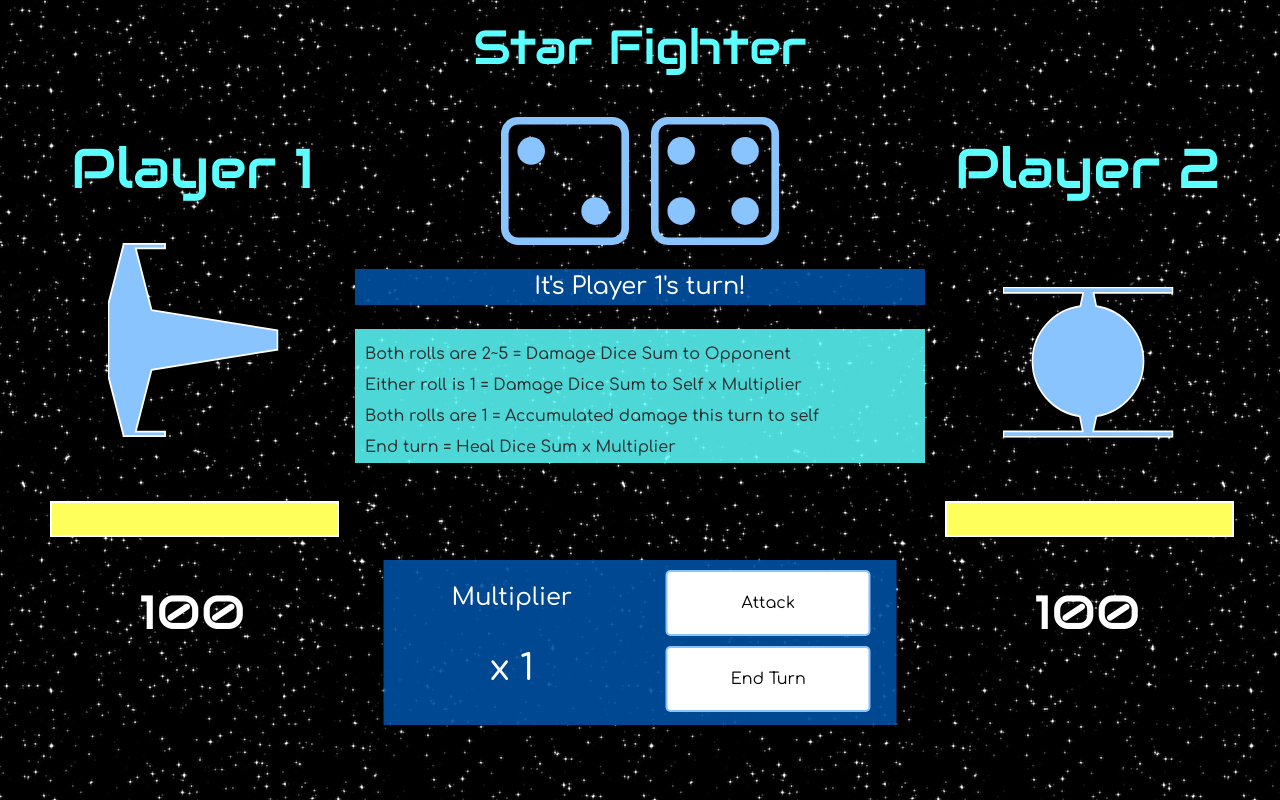
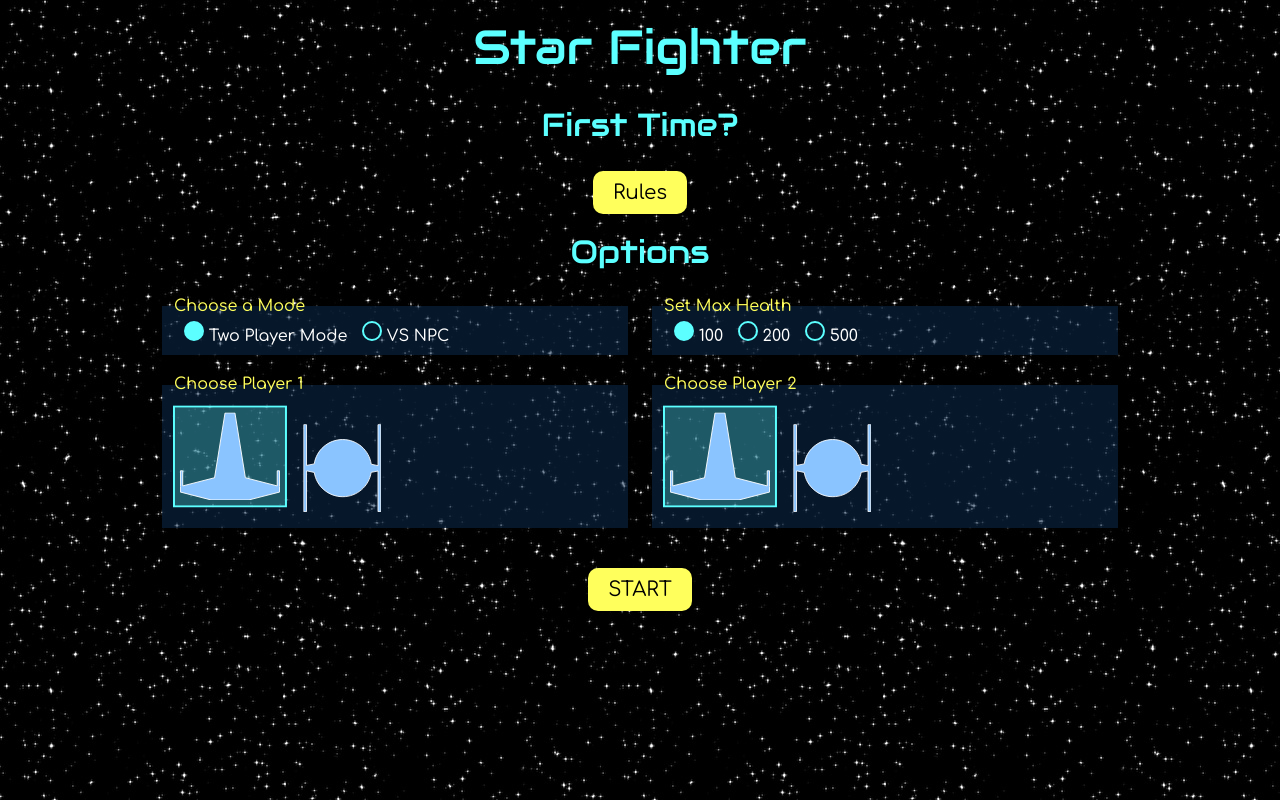
Before and after one commit to itsuki-hirano-12/github, a plain HTML site: page game/v1/index.html in a window 1280 px wide. Drawn offline with nearby package versions, Linux system fonts and the light colour scheme.

Commit message:
game on v1.2

```diff
--- a/game/v1/index.html
+++ b/game/v1/index.html
@@ -19,12 +19,13 @@
         <h1>Star Fighter</h1>
 
         <section id="rules" class="off">
+            <article>
                 <h2>Rules</h2>
                 <ol>
                     <li>There are two players. Player to go first will be randomly selected.</li>
                     <li>The first player rolls two dice, and the sum of the rolls will be the damage dealt to the opponent... unless either roll is a 1.</li>
-                <li>If either roll is a 1, the player that rolled will take damage instead with the sum of the rolls times a multiplier. Then, the turn will end and the other player will take their turn.</li>
-                <li>If both rolls are 1, the player that rolled will take damage for the accumulated damage that they have dealt to the opponent this turn.</li>
+                    <li>If either roll is a 1, the player that rolled will take damage instead with the sum of the rolls times a multiplier. Then, the turn will end.</li>
+                    <li>If both rolls are 1, the player that rolled will take damage for the accumulated damage that they have dealt to the opponent this turn, and their turn will end.</li>
                     <li>The player can choose to roll again until they lose their turn, or choose to end their turn.</li>
                     <li>When a player chooses to end a turn, they will roll the dice and gets healed the sum of the rolls times the multiplier. This will not occur when losing a turn by rolling a 1.</li>
                     <li>Once a player's turn ends, the other player's turn will start.</li>
@@ -32,16 +33,21 @@
                     <li>The player that gets their opponent to 0 health wins the game!</li>
                 </ol>
                 <button id="close-rule">X</button>
+            </article>
+
         </section>
 
-        <section id="start" class="off">
+        <section id="start" class="on">
             <h2>First Time?</h2>
-            <button id="read-rules">Rules</button>
+            <button id="readRules">Rules</button>
 
             <h2>Options</h2>
             <form>
+                <div>
+                    <div class="formField">
                         <fieldset>
-                    <input type="radio" name="npc" id="npc-no" value="twoP">
+                            <legend>Choose a Mode</legend>
+                            <input type="radio" name="npc" id="npc-no" value="twoP" checked>
                             <label for="npc-no">Two Player Mode</label>
 
                             <input type="radio" name="npc" id="npc-yes" value="npc">
@@ -50,39 +56,47 @@
 
                         <fieldset>
                             <legend>Set Max Health</legend>
-                    <input type="radio" name="hp" id="hp50" value="50">
-                    <label for="npc-yes">50</label>
 
-                    <input type="radio" name="hp" id="hp100" value="100">
-                    <label for="npc-yes">100</label>
+                            <input type="radio" name="hp" id="hp100" value="100" checked>
+                            <label for="hp100">100</label>
+
+                            <input type="radio" name="hp" id="hp200" value="200">
+                            <label for="hp200">200</label>
 
                             <input type="radio" name="hp" id="hp500" value="500">
-                    <label for="npc-yes">500</label>
+                            <label for="hp500">500</label>
                         </fieldset>
+                    </div>
 
-                <fieldset>
-                    <legend class="playerSelection">Choose Player 1</legend>
-                    <input type="radio" name="p1" id="p1-x" value="fighter-x">
+                    <div class="formField">
+                        <fieldset  class="playerSelection">
+                            <legend>Choose Player 1</legend>
+                            <input type="radio" name="p1" id="p1-x" value="fighter-x" checked>
                             <label for="p1-x"><img src="images/fighter-x.svg"></label>
 
                             <input type="radio" name="p1" id="p1-tie" value="fighter-tie">
-                    <label for="p1-x"><img src="images/fighter-tie.svg"></label>
+                            <label for="p1-tie">
+                                <img src="images/fighter-tie.svg">
+                            </label>
                         </fieldset>
 
-                <fieldset>
-                    <legend class="playerSelection">Choose Player 2</legend>
-                    <input type="radio" name="p2" id="p2-x" value="fighter-x">
+                        <fieldset  class="playerSelection">
+                            <legend>Choose Player 2</legend>
+                            <input type="radio" name="p2" id="p2-x" value="fighter-x" checked>
                             <label for="p2-x"><img src="images/fighter-x.svg"></label>
 
                             <input type="radio" name="p2" id="p2-tie" value="fighter-tie">
-                    <label for="p2-x"><img src="images/fighter-tie.svg"></label>
+                            <label for="p2-tie"><img src="images/fighter-tie.svg"></label>
                         </fieldset>
+                    </div>
+                </div>
+
 
                 <button type=submit id="startGame">START</button>
             </form>
         </section>
 
-        <section id="gameScreen" class="on">
+        <section id="gameScreen" class="off">
             <div id="player1" class="players">
                 <h2>Player 1</h2>
                 <img src="images/fighter-x.svg">
@@ -91,19 +105,19 @@
             </div>
 
             <div id="center">
+                <div id="gameConsole">
+                    <p>It's Player 1's turn!</p>
+                </div>
+
                 <div id="diceDisplay">
                     <img src="images/dice-2.svg" id="dice1">
                     <img src="images/dice-4.svg" id="dice2">
                 </div>
 
-                <div id="gameConsole">
-                    <p>It's Player 1's turn!</p>
-                </div>
-
                 <div id="miniRule" class="shown">
                     <ul>
-                        <li>Both rolls are 2~5 = Damage Dice Sum to Opponent</li>
-                        <li>Either roll is 1 = Damage Dice Sum to Self x Multiplier</li>
+                        <li>Both rolls 2~5 = Damage Dice Sum to Opponent</li>
+                        <li>Either roll is 1 = Damage Dice Sum x Multiplier to Self</li>
                         <li>Both rolls are 1 = Accumulated damage this turn to self</li>
                         <li>End turn = Heal Dice Sum x Multiplier</li>
                     </ul>
--- a/game/v1/styles.css
+++ b/game/v1/styles.css
@@ -26,17 +26,40 @@ h2 {
     font-size: 32px;
 }
 
+.off {
+    display: none;
+}
+
+.on {
+    display: block;
+}
+
+/* rules styling */
+
 li {
     line-height: 1.3em;
     margin-top: 10px;
 }
 
 #rules {
+    /*  */
+    /* padding: 10px; */
+    background-color: #171e26d9;
+    position: absolute;
+    left: 50%;
+    transform: translate(-50%);
+    top: 10%;
+    width: 90vw;
+    height: 86vh;
+    z-index: 2;
+}
+
+#rules article {
+    background-color: #2c4f71c7;
     max-width: 600px;
+    position: relative;
     margin: 20px auto;
-    padding: 10px;
-    background-color: #0051a38f;
-    position: relative;
+    padding:15px;
 }
 
 #rules button {
@@ -52,12 +75,77 @@ li {
     right: -10px;
 }
 
-.off {
-    display: none;
+.overlay {
+    display: block;
 }
 
-.on {
+/* start screen styling */
+
+#readRules {
+    margin-bottom: 20px;
+}
+
+form {
+    width: 80%;
+    margin: auto;
+}
+
+legend {
+    color: #FFFF5C;
+}
+
+.formField {
+    display: flex;
+    gap: 20px;
+}
+
+.formField fieldset {
     display: block;
+    flex: 1;
+    border: none;
+    margin-bottom: 20px;
+    background-color: #0c2a4d8d;
+}
+
+input[name='npc'], input[name='hp'] {
+    appearance: none;
+    width: 20px;
+    height: 20px;
+    border-radius: 50%;
+    border:#5CFFFF solid 2px;
+    margin-left: 10px;
+}
+
+input[name='npc']:checked, input[name='hp']:checked {
+    border: #5CFFFF solid 10px;
+}
+
+label {
+    margin: 0;
+    padding: 0;
+}
+
+form img {
+    width: 20%;
+    transform: rotateZ(-90deg);
+    padding: 5px;
+    border: transparent solid 2px;
+}
+
+.playerSelection input[type='radio'] {
+    appearance: none;
+}
+
+.playerSelection input[type='radio']:checked + label img {
+    border: #5CFFFF solid 2px;
+    background-color: #5cffff48;
+}
+
+.playerSelection label {
+    /* position: absolute; */
+    cursor: pointer;
+    /* border: #5CFFFF solid 2px; */
+    /* height: 100%; */
 }
 
 #start button{
@@ -67,10 +155,12 @@ li {
     padding: 10px 20px;
     border-radius: 10px;
     font-size: 20px;
-    margin: auto;
+    margin: 20px auto;
 }
 
-#gameScreen {
+/* main game screen styling */
+
+#gameScreen.on {
     display: flex;
     gap: 20px;
     padding: 10px;
@@ -188,6 +278,8 @@ li {
     background-color: white;
     border: solid #8AC4FF 2px;
     border-radius: 5px;
+    font-weight: 600;
+    font-size: 24px;
 }
 
 #multiplier {
```
Lines whose indentation alone changed are shown as unchanged.
